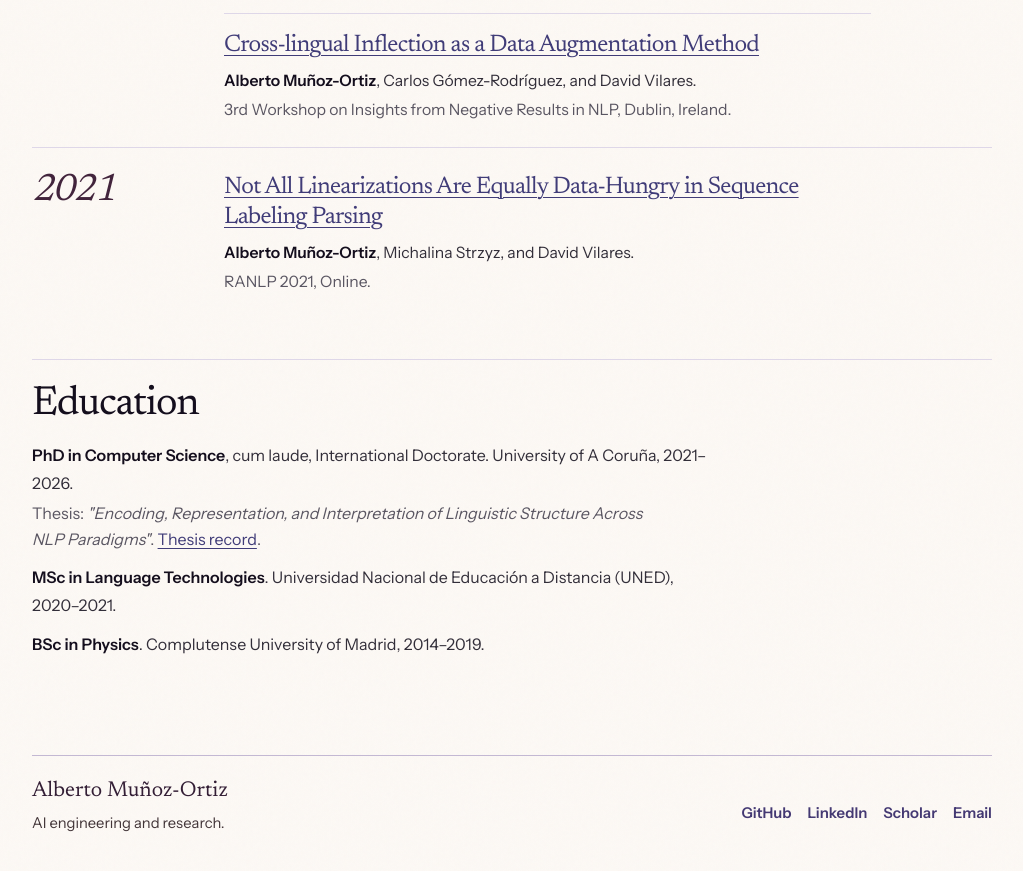
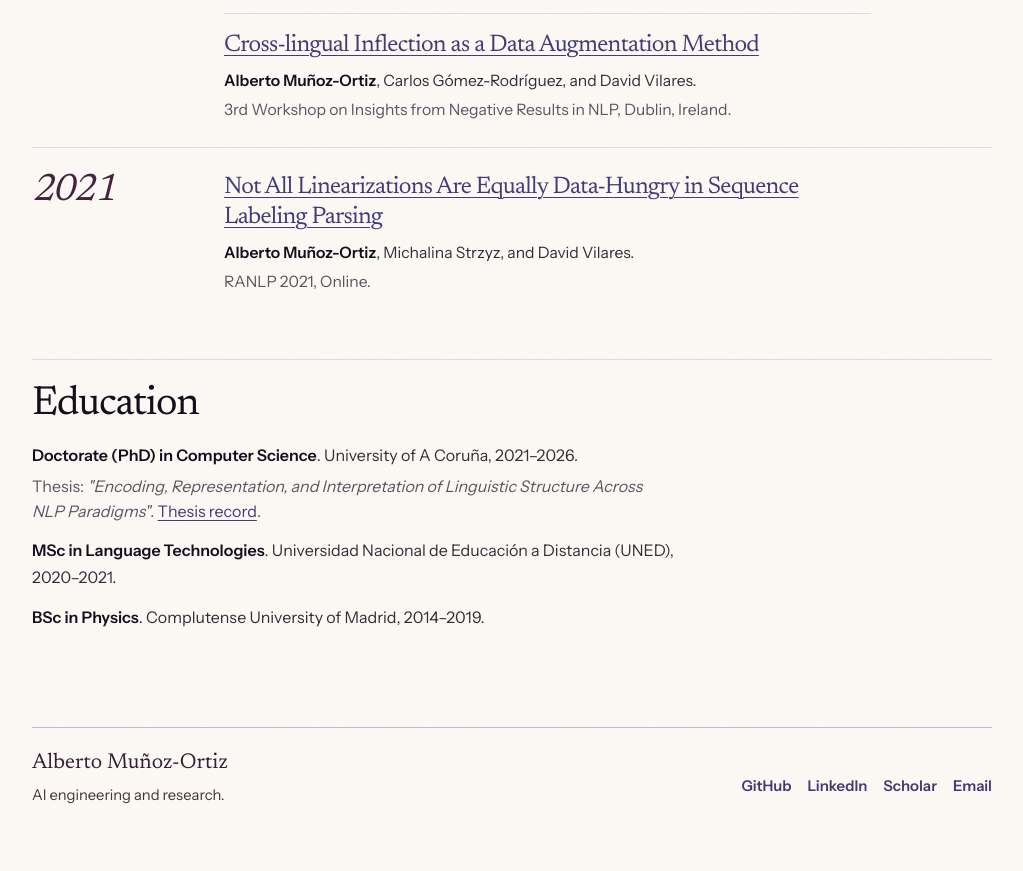
Before and after one commit to amunozo/amunozo.github.io, a Jekyll site: the page built from index.md, in a window 1280 px wide and 900 px high, scrolled down 3119 px. Shown: the top 871 px of the window, without its empty margins (128-1151 px from the left). Built offline with Jekyll 4.4.1, drawn with Linux system fonts in a browser that asks for light colours.

Commit message:
Update CVs and education line

```diff
--- a/index.md
+++ b/index.md
@@ -152,7 +152,7 @@ description: Alberto Muñoz-Ortiz, AI engineer and researcher in Lausanne. PhD i
   <h2 id="education">Education</h2>
   <ul class="edu-list">
     <li>
-      <p><strong>PhD in Computer Science</strong>, cum laude, International Doctorate. University of A Coruña, 2021–2026.</p>
+      <p><strong>Doctorate (PhD) in Computer Science</strong>. University of A Coruña, 2021–2026.</p>
       <p class="research-thesis">Thesis: <em>"Encoding, Representation, and Interpretation of Linguistic Structure Across NLP Paradigms"</em>. <a href="https://www.udc.gal/en/teses/tese/?codigo=n2223">Thesis record</a>.</p>
     </li>
     <li>
```
Also changed, not shown: 4 other files.
